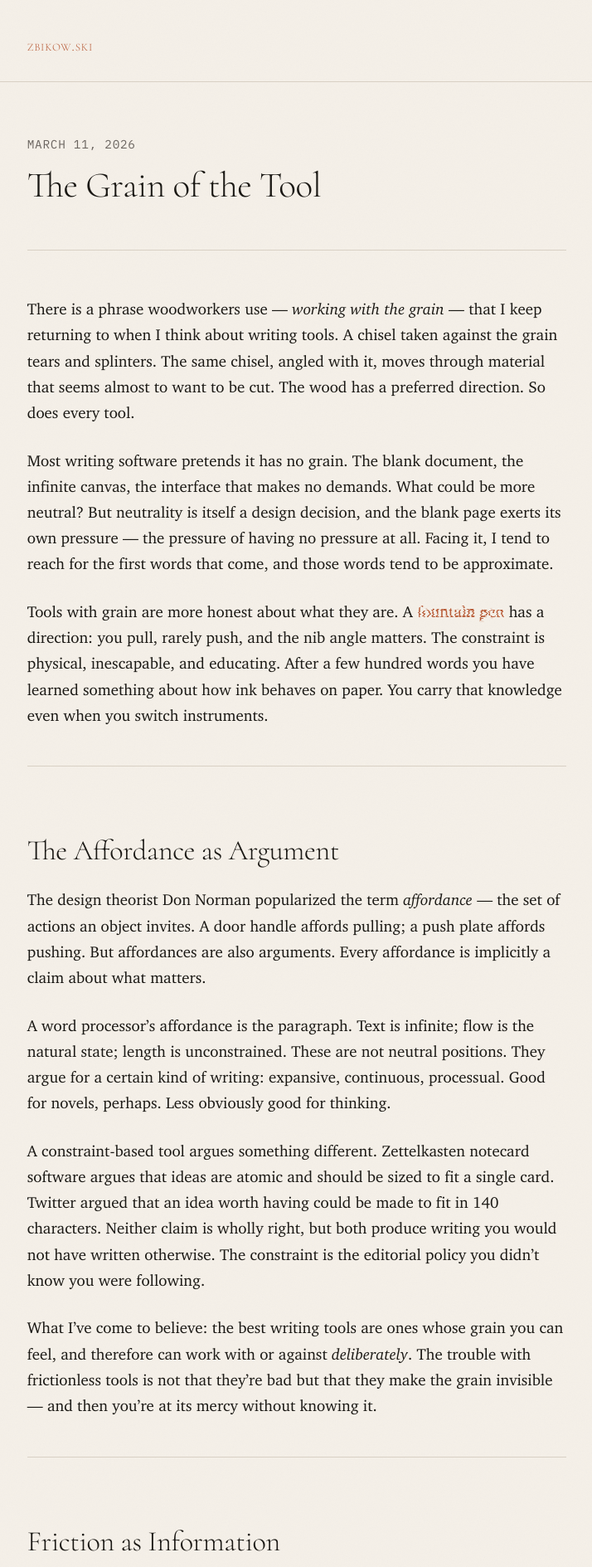
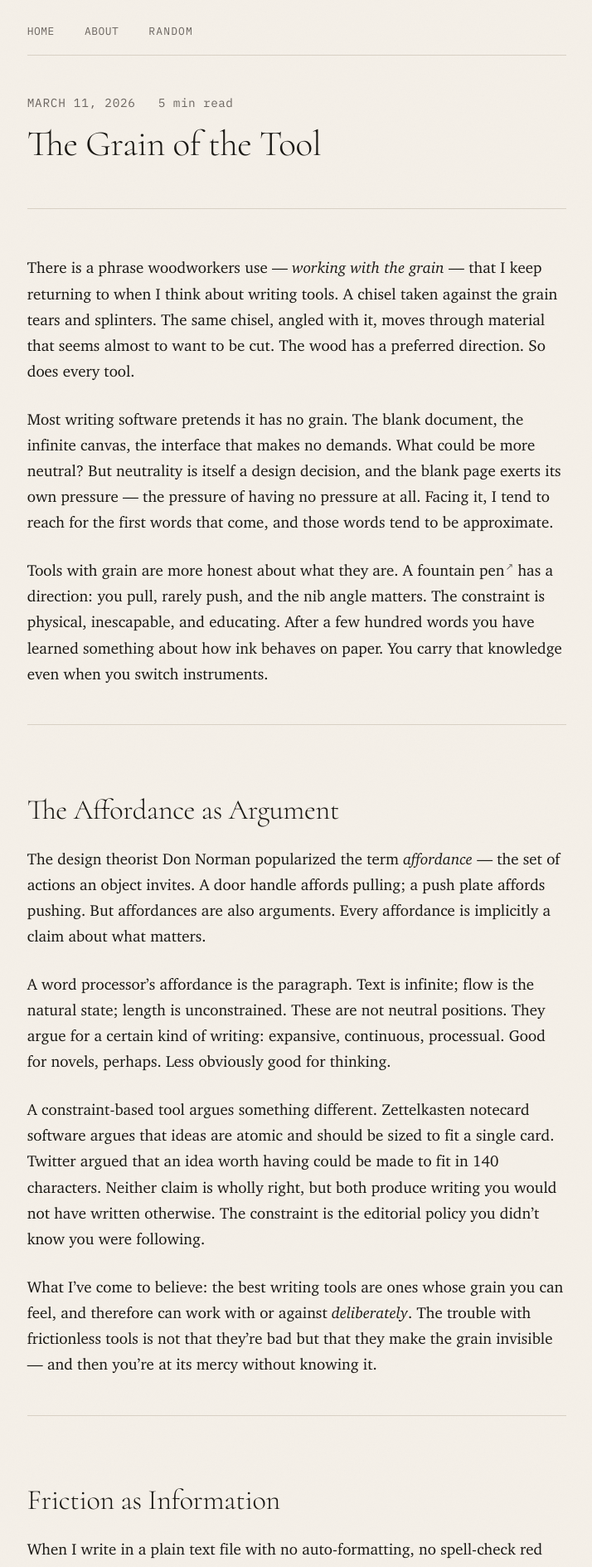
Before and after one commit to matt-zb/matt-zb.github.io, a Jekyll site: the page built from _posts/2026-03-11-the-grain-of-the-tool.md, in a window 1280 px wide. Shown: the top 1889 px of the page at 83% size, without its empty margins (282-996 px from the left). Built offline with Jekyll 4.4.1, drawn with Linux system fonts in a browser that asks for light colours; some web fonts are replaced.

Commit message:
Improve homepage design and navigation
- Replace single site-title link with 3-item nav: HOME / ABOUT / RANDOM
- Nav border is now constrained to content width (not full-width header bar)
- Add About page with sample bio content
- Random button picks a random post via JS
- Fix highlight-on-hover bug: SVG displacement filter was permanently applied,
  distorting all external link text; now applied on :hover only
- Replace accent color on external links with ↗ superscript marker (Charter);
  marker fades out as yellow highlight sweeps in on hover
- Soften internal link color from --accent to --mid
- Add reading time estimate to post header
- Add ¶ heading anchor links on h2/h3 hover in posts
- Reduce header and content whitespace
- Mobile: stack post-meta vertically on small screens

https://claude.ai/code/session_01DPHkW8toUZ9JsSrndFHbSo

```diff
--- a/_layouts/base.html
+++ b/_layouts/base.html
@@ -26,7 +26,9 @@
 
   <header class="site-header">
     <nav class="site-nav">
-      <a href="{{ '/' | relative_url }}" class="site-title">{{ site.title }}</a>
+      <a href="{{ '/' | relative_url }}" class="nav-link{% if page.url == '/' %} nav-current{% endif %}">Home</a>
+      <a href="{{ '/about/' | relative_url }}" class="nav-link{% if page.url contains 'about' %} nav-current{% endif %}">About</a>
+      <a href="#" class="nav-link" id="nav-random">Random</a>
     </nav>
   </header>
 
@@ -52,9 +54,29 @@
       }
     });
 
-    // Random pressure variation per external link (drives slight SVG filter variation)
-    document.querySelectorAll('a.external').forEach(function (el) {
-      el.dataset.pressure = Math.floor(Math.random() * 3);
+    // Random page navigation
+    var sitePostUrls = [{% for post in site.posts %}"{{ post.url | relative_url }}"{% unless forloop.last %},{% endunless %}{% endfor %}];
+    document.getElementById('nav-random').addEventListener('click', function (e) {
+      e.preventDefault();
+      if (sitePostUrls.length)
+        window.location.href = sitePostUrls[Math.floor(Math.random() * sitePostUrls.length)];
+    });
+
+    // Heading anchor links (¶) for h2 and h3 inside post content
+    document.querySelectorAll('.post-content h2, .post-content h3').forEach(function (heading) {
+      if (!heading.id) {
+        heading.id = heading.textContent
+          .toLowerCase()
+          .replace(/[^\w\s-]/g, '')
+          .trim()
+          .replace(/\s+/g, '-');
+      }
+      var anchor = document.createElement('a');
+      anchor.href = '#' + heading.id;
+      anchor.className = 'heading-anchor';
+      anchor.setAttribute('aria-hidden', 'true');
+      anchor.textContent = '¶';
+      heading.appendChild(anchor);
     });
   </script>
 
--- a/_layouts/post.html
+++ b/_layouts/post.html
@@ -4,9 +4,12 @@ layout: base
 
 <article class="post">
   <header class="post-header">
-    <time class="post-date" datetime="{{ page.date | date: '%Y-%m-%d' }}">
-      {{ page.date | date: '%B %-d, %Y' }}
-    </time>
+    <div class="post-meta">
+      <time class="post-date" datetime="{{ page.date | date: '%Y-%m-%d' }}">
+        {{ page.date | date: '%B %-d, %Y' }}
+      </time>
+      <span class="post-reading-time">{{ content | number_of_words | divided_by: 200 | plus: 1 }} min read</span>
+    </div>
     <h1 class="post-title">{{ page.title }}</h1>
   </header>
 
--- a/assets/css/style.css
+++ b/assets/css/style.css
@@ -85,33 +85,37 @@ body {
 }
 
 .site-header {
-  padding: 2rem 2rem 1.5rem;
-  border-bottom: 1px solid var(--rule);
+  padding: 1.5rem 2rem 0;
 }
 
 .site-nav {
   max-width: 65ch;
   margin: 0 auto;
+  display: flex;
+  gap: 2rem;
+  align-items: baseline;
+  padding-bottom: 1rem;
+  border-bottom: 1px solid var(--rule);
 }
 
-.site-title {
-  font-family: var(--font-display);
-  font-size: 1.05rem;
-  font-weight: 300;
-  letter-spacing: 0.05em;
-  color: var(--ink);
+.nav-link {
+  font-family: var(--font-mono);
+  font-size: 0.72rem;
+  letter-spacing: 0.09em;
+  text-transform: uppercase;
+  color: var(--mid);
   text-decoration: none;
-  text-transform: lowercase;
 }
 
-.site-title:hover {
-  color: var(--accent);
+.nav-link:hover,
+.nav-link.nav-current {
+  color: var(--ink);
 }
 
 .content {
   max-width: 65ch;
   margin: 0 auto;
-  padding: 3.5rem 2rem 5rem;
+  padding: 2.5rem 2rem 4rem;
 }
 
 .site-footer {
@@ -217,35 +221,52 @@ pre code {
 
 /* ─── Links ──────────────────────────────────────────────────── */
 
-/* Internal links — small caps, no underline */
+/* Internal links — small caps, softened color */
 a[href^="/"] {
   font-variant: small-caps;
   letter-spacing: 0.04em;
-  color: var(--accent);
+  color: var(--mid);
   text-decoration: none;
 }
 
 a[href^="/"]:hover {
+  color: var(--ink);
   text-decoration: underline;
-  text-decoration-color: var(--accent-dim);
+  text-decoration-color: var(--rule);
   text-underline-offset: 2px;
 }
 
-/* External links — analog highlighter on hover */
+/* External links — ↗ marker at rest, analog highlighter on hover */
 a.external {
-  color: var(--accent);
+  color: var(--ink);
   text-decoration: none;
   background: linear-gradient(var(--hl-yellow), var(--hl-yellow)) no-repeat;
   background-size: 0% 85%;
   background-position: 0 58%;
   transition: background-size 0.25s cubic-bezier(0.4, 0, 0.2, 1);
-  filter: url(#highlight-texture);
   -webkit-box-decoration-break: clone;
   box-decoration-break: clone;
 }
 
+a.external::after {
+  content: '↗';
+  font-size: 0.62em;
+  vertical-align: super;
+  line-height: 1;
+  margin-left: 0.08em;
+  color: var(--mid);
+  font-family: var(--font-body);
+  font-variant: normal;
+  transition: opacity 0.2s;
+}
+
 a.external:hover {
   background-size: 100% 85%;
+  filter: url(#highlight-texture);
+}
+
+a.external:hover::after {
+  opacity: 0;
 }
 
 /* ─── Post layout ────────────────────────────────────────────── */
@@ -256,29 +277,65 @@ a.external:hover {
   border-bottom: 1px solid var(--rule);
 }
 
+.post-meta {
+  display: flex;
+  align-items: baseline;
+  gap: 1.5rem;
+  margin-bottom: 0.7rem;
+}
+
 .post-date {
   font-family: var(--font-mono);
   font-size: 0.8rem;
   color: var(--mid);
   letter-spacing: 0.05em;
-  display: block;
-  margin-bottom: 0.7rem;
   text-transform: uppercase;
+}
+
+.post-reading-time {
+  font-family: var(--font-mono);
+  font-size: 0.8rem;
+  color: var(--mid);
+  letter-spacing: 0.03em;
 }
 
 .post-title {
   margin-top: 0;
 }
 
-.post-content > * + * {
-  /* Siblings already use margin-top/margin-bottom; this is a safety net */
+/* ─── Heading anchors ────────────────────────────────────────── */
+
+.post-content h2,
+.post-content h3 {
+  position: relative;
+}
+
+.heading-anchor {
+  font-family: var(--font-body);
+  font-variant: normal;
+  font-size: 0.7em;
+  color: var(--rule);
+  text-decoration: none;
+  margin-left: 0.5em;
+  opacity: 0;
+  transition: opacity 0.15s, color 0.15s;
+  user-select: none;
+}
+
+.post-content h2:hover .heading-anchor,
+.post-content h3:hover .heading-anchor {
+  opacity: 1;
+}
+
+.heading-anchor:hover {
+  color: var(--mid);
 }
 
 /* ─── Index / post list ──────────────────────────────────────── */
 
 .index-intro {
-  margin-bottom: 3rem;
-  padding-bottom: 2rem;
+  margin-bottom: 2rem;
+  padding-bottom: 1.5rem;
   border-bottom: 1px solid var(--rule);
 }
 
@@ -344,6 +401,18 @@ a.external:hover {
   margin-bottom: 0;
 }
 
+/* ─── Static pages (about, etc.) ─────────────────────────────── */
+
+.page-header {
+  margin-bottom: 2rem;
+  padding-bottom: 1.5rem;
+  border-bottom: 1px solid var(--rule);
+}
+
+.page-header h1 {
+  margin-top: 0;
+}
+
 /* ─── Syntax highlighting (Rouge) ───────────────────────────── */
 
 .highlight .c,
@@ -366,11 +435,15 @@ a.external:hover {
   html { font-size: 17px; }
 
   .content {
-    padding: 2.5rem 1.25rem 4rem;
+    padding: 2rem 1.25rem 3.5rem;
   }
 
   .site-header {
-    padding: 1.25rem 1.25rem 1rem;
+    padding: 1rem 1.25rem 0;
+  }
+
+  .site-nav {
+    gap: 1.5rem;
   }
 
   .site-footer {
@@ -383,6 +456,11 @@ a.external:hover {
 
   .index-intro h1 { font-size: 2rem; }
   .post-preview .post-title { font-size: 1.5rem; }
+
+  .post-meta {
+    flex-direction: column;
+    gap: 0.25rem;
+  }
 }
 
 @media (min-width: 1100px) {
```
Also changed, not shown: about.md (added, +27 -0 lines).
